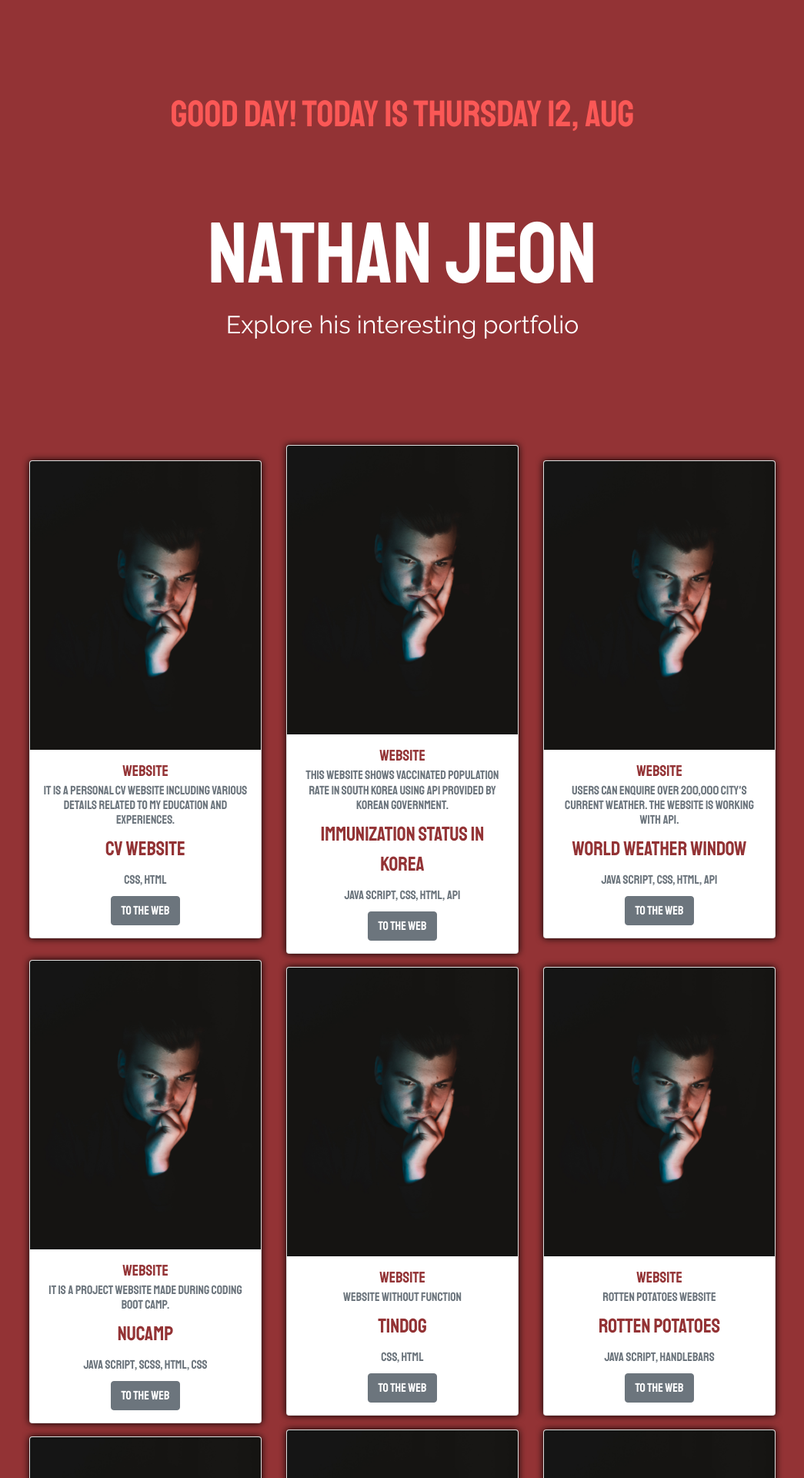
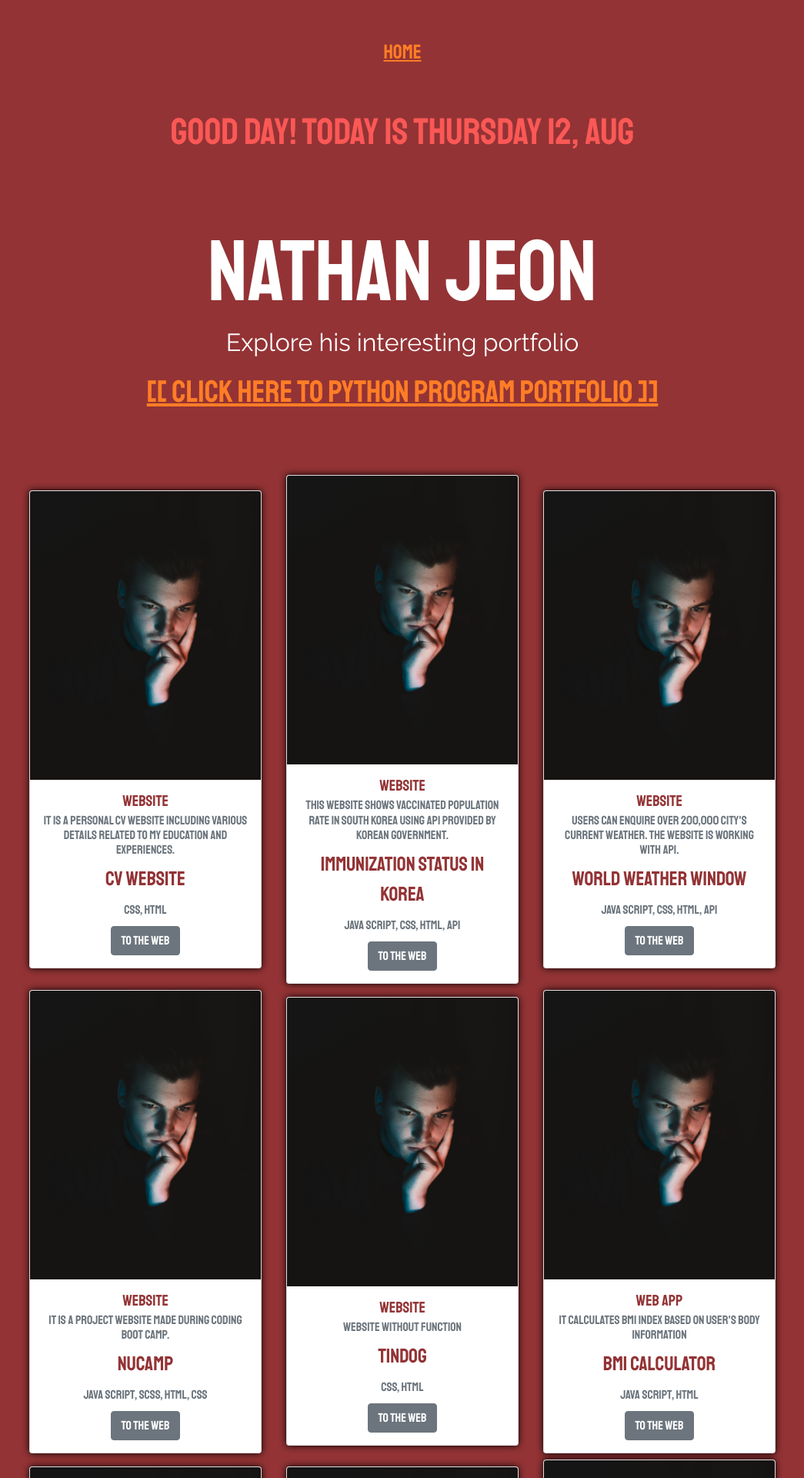
Before and after one commit to ByeonghoonJeon/portfolioReact, a React (Create React App) app: page / in a window 1280 px wide. Shown: the top 1920 px of the page at 77% size, without its empty margins (117-1162 px from the left). Built offline with nearby package versions, Linux system fonts and the light colour scheme; the HTML template or start-up script is replaced by a standard one.

Commit message:
Practice

```diff
--- a/src/App.css
+++ b/src/App.css
@@ -23,11 +23,15 @@
   box-shadow: 0 0 10px rgb(0, 0, 0);
 }
 
+.header {
+  padding-top: 3rem;
+}
+
 .date {
   color: #fb5856;
   font-size: 3rem;
   margin-bottom: 5rem;
-  padding-top: 7rem;
+  margin-top: 3rem;
 }
 
 .title {
@@ -53,3 +57,16 @@
 .menu {
   font-size: 5rem;
 }
+
+.link {
+  color: #ff7d26 !important;
+}
+
+.link:hover {
+  color: #ff5b0f !important;
+}
+
+.python {
+  margin-bottom: 5rem;
+  margin-top: 0;
+}
--- a/src/components/Gallery.js
+++ b/src/components/Gallery.js
@@ -2,6 +2,7 @@ import React, { Component } from "react";
 import Header from "./Header";
 import Footer from "./Footer";
 import portfolioList from "../shared/portfolio.js";
+
 import {
   Card,
   CardImg,
@@ -54,6 +55,12 @@ function Gallery() {
   return (
     <div>
       <Header />
+      <h1 className="python">
+        {" "}
+        <a href="https://github.com/ByeonghoonJeon" className="link">
+          [[ Click here to python program portfolio ]]
+        </a>
+      </h1>
       <Row className="cards">{cardMaking}</Row>
       <Footer />
     </div>
--- a/src/components/Header.js
+++ b/src/components/Header.js
@@ -35,11 +35,14 @@ class Header extends Component {
     }
     return (
       <div className="header">
+        <a href="/" className="link">
+          Home
+        </a>
         <p className="date">
           Good day! today is {myDay()} {new Date().getDate()}, {myMonth()}
         </p>
         <h2 className="title">Nathan Jeon</h2>
-        <p className="secondTitle">Explore his interesting portfolio</p>
+        <p className="secondTitle mb-3">Explore his interesting portfolio</p>
       </div>
     );
   }
--- a/src/shared/portfolio.js
+++ b/src/shared/portfolio.js
@@ -49,6 +49,15 @@ export default [
   },
   {
     id: 5,
+    category: "Web App",
+    subtitle: "BMI calculator",
+    description: "It calculates BMI index based on user's body information",
+    image: "/assets/images/image_2.jpg",
+    address: "https://byeonghoonjeon.github.io/BMI-calc/",
+    languages: "Java Script, HTML",
+  },
+  {
+    id: 6,
     category: "Website",
     subtitle: "Rotten Potatoes",
     description: "Rotten Potatoes website",
@@ -57,7 +66,7 @@ export default [
     languages: "Java Script, Handlebars",
   },
   {
-    id: 6,
+    id: 7,
     category: "Website",
     subtitle: "Emoji Dictionary",
     description: "React.js based Emoji Dictionary.",
@@ -66,7 +75,7 @@ export default [
     languages: "Java Script, CSS, HTML",
   },
   {
-    id: 7,
+    id: 8,
     category: "Website (Under Construction)",
     subtitle: "Paraphrase",
     description: "A website for paraphrasing based on synonyms.",
@@ -75,7 +84,7 @@ export default [
     languages: "Java Script, CSS, HTML",
   },
   {
-    id: 8,
+    id: 9,
     category: "Website",
     subtitle: "Personal Blog",
     description: "Blog website for posting private journal etc.",
@@ -84,7 +93,7 @@ export default [
     languages: "Java Script, EJS, CSS",
   },
   {
-    id: 8,
+    id: 10,
     category: "Website",
     subtitle: "Todo List",
     description: "Website for making a memo of todo list.",
@@ -92,4 +101,31 @@ export default [
     address: "https://github.com/ByeonghoonJeon/todoList-v2",
     languages: "Java Script, EJS, CSS, HTML",
   },
+  {
+    id: 11,
+    category: "Website",
+    subtitle: "Dice Challenge",
+    description: "Dice game website",
+    image: "/assets/images/image_2.jpg",
+    address: "https://github.com/ByeonghoonJeon/Dice-Challange",
+    languages: "Java Script, CSS, HTML",
+  },
+  {
+    id: 12,
+    category: "Website",
+    subtitle: "Drum Play",
+    description: "Web drum player",
+    image: "/assets/images/image_2.jpg",
+    address: "https://github.com/ByeonghoonJeon/drumKit",
+    languages: "Java Script, CSS, HTML",
+  },
+  {
+    id: 12,
+    category: "Website",
+    subtitle: "Drum Play",
+    description: "Web drum player",
+    image: "/assets/images/image_2.jpg",
+    address: "https://github.com/ByeonghoonJeon/drumKit",
+    languages: "Java Script, CSS, HTML",
+  },
 ];
```
